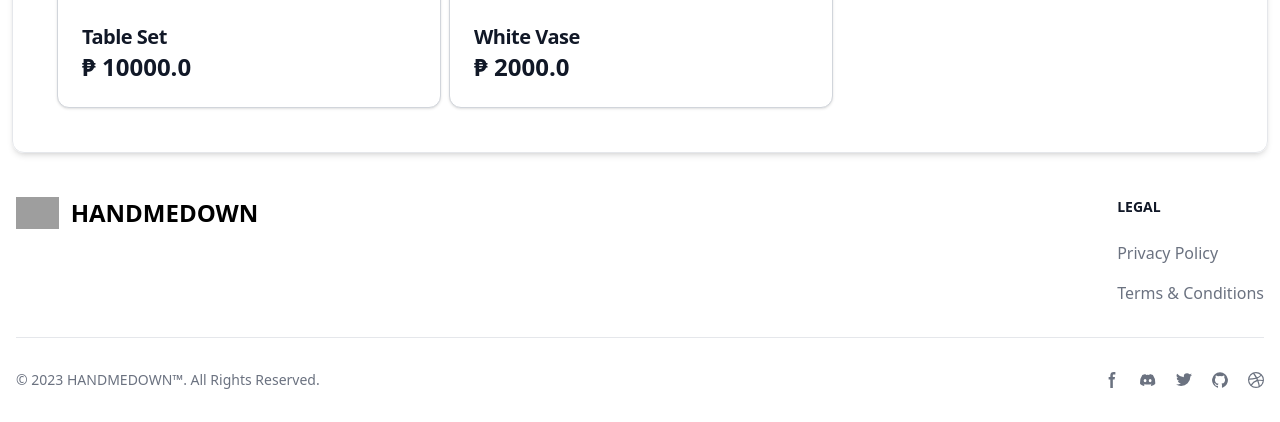
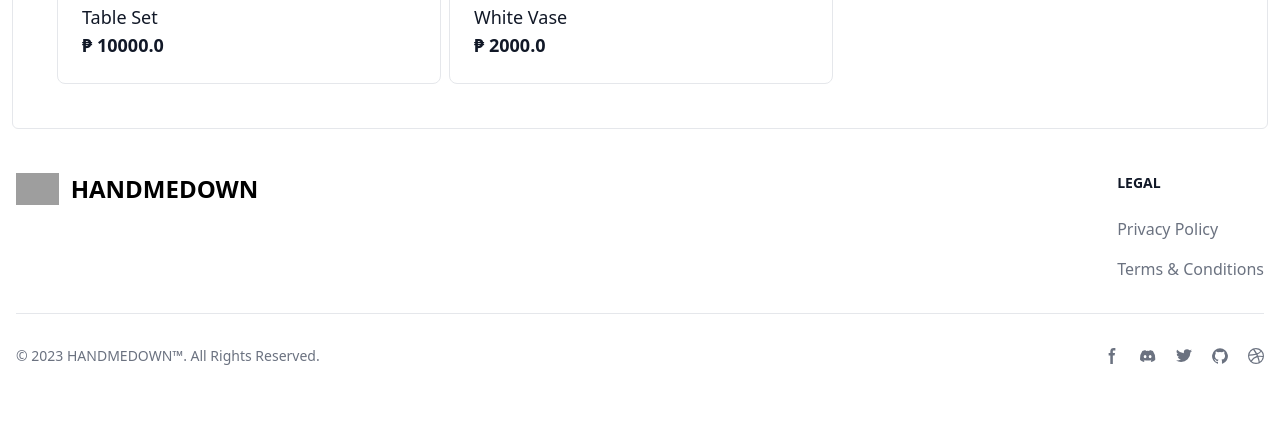
Before and after one commit to AristonCatipay/django_online_marketplace, a Django app: template dashboard/templates/dashboard/index.html in a window 1280 px wide. Shown: the part 713-1135 px from the top of the page. After the commit the page ends 1078 px from the top, so only its background shows below. Run offline with Django 4.2, Linux system fonts and the light colour scheme; the template is opened without the code that fills it: values that come from a table or form of the project are taken from there, others are empty; data comes from the database, SQL or seed files in the repository; some libraries are stand-ins or nearby versions; grey boxes are pictures that could not be loaded.

Commit message:
Updated the design of my items page.

```diff
--- a/dashboard/templates/dashboard/index.html
+++ b/dashboard/templates/dashboard/index.html
@@ -3,19 +3,19 @@
 {% block title %}{{ title }}{% endblock %}
 
 {% block content %}
-    <div class="shadow-md mt-3 px-10 py-10 rounded-xl border border-gray-200 rounded-xl shadow dark:bg-gray-800 dark:border-gray-700">
-        <h2 class="mb-10 text-3xl text-white font-bold text-center">My Items</h2>
+    <div class="p-6 md:px-10 md:py-10 rounded-md border border-gray-200 dark:border-gray-700">
+        <h2 class="mb-10 text-2xl text-white font-bold text-center">My Items</h2>
         <div class="flex flex-wrap">
             {% for item in items %}
-            <div class="w-full max-w-sm m-1 bg-white border border-gray-300 rounded-xl shadow dark:bg-gray-800 dark:border-gray-300">
+            <div class="w-full max-w-sm m-1 rounded-lg border border-gray-200 dark:border-gray-700">
                 <a href="{% url 'item:detail' item.id %}">
                     <div>
-                        <img src="{{ item.image.url }}" class="h-48 w-full object-cover rounded-t-xl">
+                        <img src="{{ item.image.url }}" class="h-48 w-full object-cover rounded-t-lg">
                     </div>
                     <!-- Name and Price -->
-                    <div class="p-6 rounded-b-xl">
-                        <h2 class="text-xl font-semibold tracking-tight text-gray-900 dark:text-white">{{ item.name }}</h2>
-                        <p class="text-2xl font-bold text-gray-900 dark:text-white">₱ {{ item.price }}</p>
+                    <div class="p-6 rounded-b-lg">
+                        <h2 class="text-lg font-normal text-gray-900 dark:text-white">{{ item.name }}</h2>
+                        <p class="text-lg font-semibold text-gray-900 dark:text-white">₱ {{ item.price }}</p>
                     </div>
                 </a>
             </div>
```
